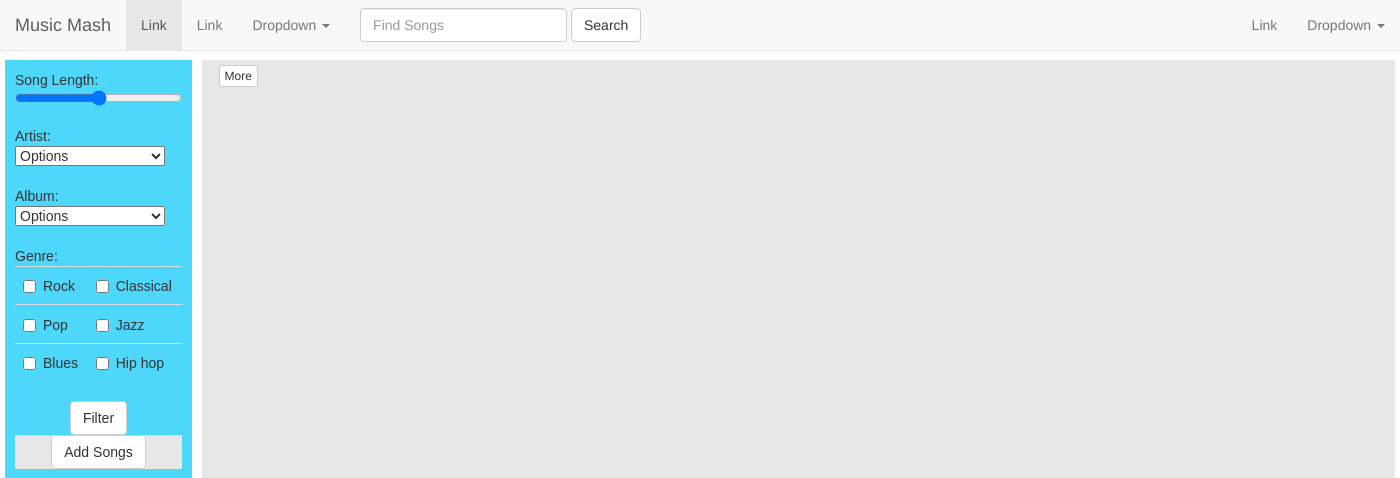
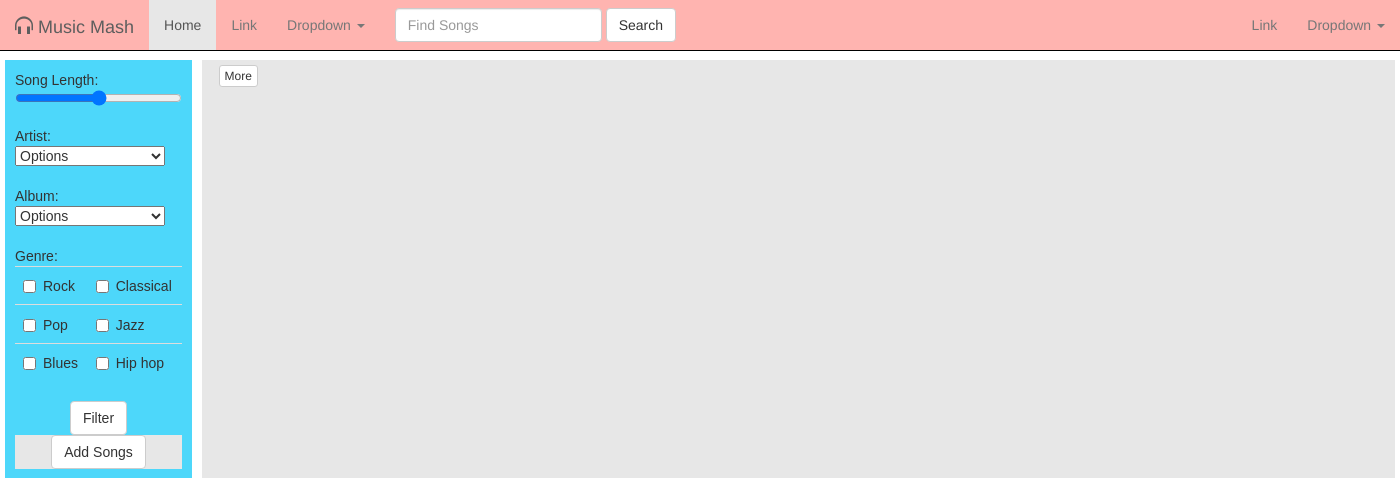
Before and after one commit to danielcossins/music-history-5, a web app: file index.html in a window 1400 px wide. Shown: the top 478 px of the page. Run offline with its HTML, style and script files only (its server is not run), Linux system fonts and the light colour scheme; some libraries are stand-ins or nearby versions.

Commit message:
minor edits

```diff
--- a/index.html
+++ b/index.html
@@ -12,13 +12,7 @@
 <body>
   <div id="main">
     <header>
-      <!-- <nav>
-        <ul>
-          <li><a href="#">View Music</a></li>
-          <li id="middle"><a href="#">Add Music</a></li>
-          <li><a href="#">Profile</a></li>
-        </ul>
-      </nav> -->
+      <!--///////////////////NAVBAR/////////////////////-->
       <nav class="navbar navbar-default navbar-fixed-top">
         <div class="container-fluid">
           <!-- Brand and toggle get grouped for better mobile display -->
@@ -29,14 +23,14 @@
               <span class="icon-bar"></span>
               <span class="icon-bar"></span>
             </button>
-            <a class="navbar-brand" href="#">Music Mash</a>
+            <a class="navbar-brand" href="#"><span class="glyphicon glyphicon-headphones" aria-hidden="true"></span> Music Mash</a>
 
           </div>
 
           <!-- Collect the nav links, forms, and other content for toggling -->
           <div class="collapse navbar-collapse" id="bs-example-navbar-collapse-1">
             <ul class="nav navbar-nav">
-              <li class="active"><a href="#">Link <span class="sr-only">(current)</span></a></li>
+              <li class="active"><a href="#">Home <span class="sr-only">(current)</span></a></li>
               <li><a href="#">Link</a></li>
               <li class="dropdown">
                 <a href="#" class="dropdown-toggle" data-toggle="dropdown" role="button" aria-haspopup="true" aria-expanded="false">Dropdown <span class="caret"></span></a>
--- a/javascripts/main.js
+++ b/javascripts/main.js
@@ -14,7 +14,7 @@ requirejs(["dom-access", "populate-songs", "get-more-songs"],
 
 function addSongs(data){
   for(var i=1; i<=data.songs.length; i++){
-    $('#more').before("<div class='container'><p class='large' id='song'>"+data.songs[i-1].name+"</p><ul><li id='artist'> Artist: "+data.songs[i-1].artist+"</li><li class='middle' id='album'>Album: "+data.songs[i-1].album+"</li><li id='year'>Year: "+data.songs[i-1].year+"</li></ul><button type='button' class='btn btn-default btn-sm delete'>Delete</button></div>");
+    $('#more').before("<div class='container'><h5 class='large' id='song'>"+data.songs[i-1].name+"</h5><ul><li id='artist'> Artist: "+data.songs[i-1].artist+"</li><li class='middle' id='album'>Album: "+data.songs[i-1].album+"</li><li id='year'>Year: "+data.songs[i-1].year+"</li></ul><button type='button' class='btn btn-default btn-sm delete'>Delete</button></div>");
   }
   initDelete();
 }
--- a/sass/main.scss
+++ b/sass/main.scss
@@ -2,8 +2,21 @@ $font-stack:    Helvetica, sans-serif;
 $color1: #e7e7e7;
 $odd: #F5FFFA;
 $even: #FFF5EE;
+$default-navbar-background-color: #f8f8f8;
+$default-navbar-border-color: #e7e7e7;
+$pinkish: #FFB4B0;
+@grid-float-breakpoint: 850;
 
 /*# sourceMappingURL=main.css.map */
+
+.navbar-default {
+  background-color: $pinkish;
+  border-color: black;
+}
+
+
+
+
 
 #left
 {
@@ -49,18 +62,21 @@ $even: #FFF5EE;
     color: #785616;
   }
 
-  div li
-  {
-    display: inline;
-    padding: 3px;
-  }
+  // div li
+  // {
+  //   display: inline;
+  //   padding: 3px;
+  // }
 
-  div li.middle
-  {
-    border-right: 2px solid black;
-    border-left: 2px solid black;
-    padding-left: 10px;
-    padding-right: 10px;
+  // div li.middle
+  // {
+  //   border-right: 2px solid black;
+  //   border-left: 2px solid black;
+  //   padding-left: 10px;
+  //   padding-right: 10px;
+  // }
+  div li{
+    list-style: none;
   }
 
   div:nth-child(2n+0)
@@ -88,7 +104,3 @@ $even: #FFF5EE;
   margin-top: 55px;
   display: flex;
 }
-
-nav{
-  margin-bottom: 55px;
-}
--- a/styles/main.css
+++ b/styles/main.css
@@ -1,4 +1,9 @@
+@grid-float-breakpoint : 850;
 /*# sourceMappingURL=main.css.map */
+.navbar-default {
+  background-color: #FFB4B0;
+  border-color: black; }
+
 #left {
   /*border: 2px solid black;*/
   background-color: #4DD7FA;
@@ -30,13 +35,7 @@
     font-family: Arial;
     color: #785616; }
   #right div li {
-    display: inline;
-    padding: 3px; }
-  #right div li.middle {
-    border-right: 2px solid black;
-    border-left: 2px solid black;
-    padding-left: 10px;
-    padding-right: 10px; }
+    list-style: none; }
   #right div:nth-child(2n+0) {
     background-color: #F5FFFA;
     /*background-color:#7AC5CD;*/ }
@@ -53,7 +52,4 @@
   margin-top: 55px;
   display: flex; }
 
-nav {
-  margin-bottom: 55px; }
-
 /*# sourceMappingURL=main.css.map */
```
Also changed, not shown: styles/media.css (+8 -0 lines), 1 other file.
